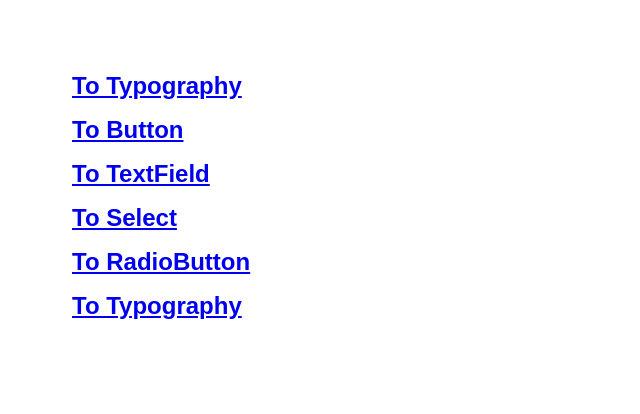
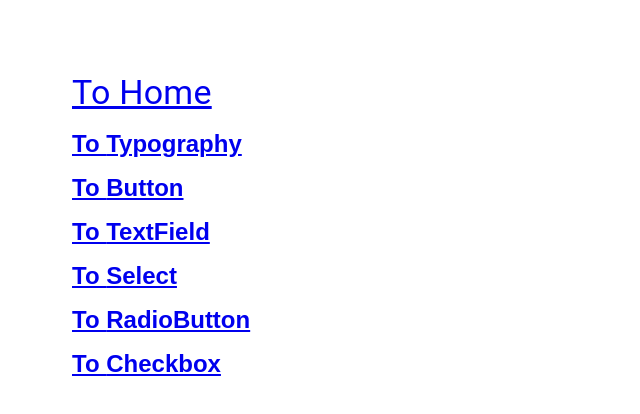
Before and after one commit to DonOhhhh/React-MUI-Tutorials, a React (Vite) app: page / in a window 1280 px wide. Shown: the top 414 px of the page, without its empty margins (0-640 px from the left). Built offline with nearby package versions, Linux system fonts and the light colour scheme.

Commit message:
feat : link feature added

```diff
--- a/src/App.tsx
+++ b/src/App.tsx
@@ -1,18 +1,15 @@
-import { Link } from "react-router-dom";
+import { Outlet } from "react-router-dom";
 import "./App.css";
 import { Stack } from "@mui/material";
+import { ToHome } from "./components/ToHome";
 
 function App() {
     return (
         <div className="App">
-            <Stack spacing={2} sx={{ width: "fit-content" }}>
-                <Link to={"/typography"}>To Typography</Link>
-                <Link to={"/button"}>To Button</Link>
-                <Link to={"/textfield"}>To TextField</Link>
-                <Link to={"/select"}>To Select</Link>
-                <Link to={"/radiobutton"}>To RadioButton</Link>
-                <Link to={"/typography"}>To Typography</Link>
+            <Stack spacing={4} marginBottom={2}>
+                <ToHome />
             </Stack>
+            <Outlet />
         </div>
     );
 }
--- /dev/null
+++ b/src/components/Links.tsx
@@ -0,0 +1,21 @@
+import { Stack } from "@mui/material";
+import { Link } from "react-router-dom";
+
+export const Links = () => {
+    const links = [
+        { link: "/typography", text: "Typography" },
+        { link: "/button", text: "Button" },
+        { link: "/textfield", text: "TextField" },
+        { link: "/select", text: "Select" },
+        { link: "/radiobutton", text: "RadioButton" },
+        { link: "/checkbox", text: "Checkbox" },
+    ];
+
+    return (
+        <Stack spacing={2} sx={{ width: "fit-content" }}>
+            {links.map(({ link, text }) => (
+                <Link to={link}>To {text}</Link>
+            ))}
+        </Stack>
+    );
+};
--- /dev/null
+++ b/src/components/MuiCheckbox.tsx
@@ -0,0 +1,5 @@
+import React from "react";
+
+export const MuiCheckbox = () => {
+    return <div>MuiCheckbox</div>;
+};
--- /dev/null
+++ b/src/components/ToHome.tsx
@@ -0,0 +1,10 @@
+import { Typography } from "@mui/material";
+import { Link } from "react-router-dom";
+
+export const ToHome = () => {
+    return (
+        <Link to="/">
+            <Typography variant="h4">To Home</Typography>
+        </Link>
+    );
+};
```
Also changed, not shown: src/main.tsx (+12 -0 lines).
